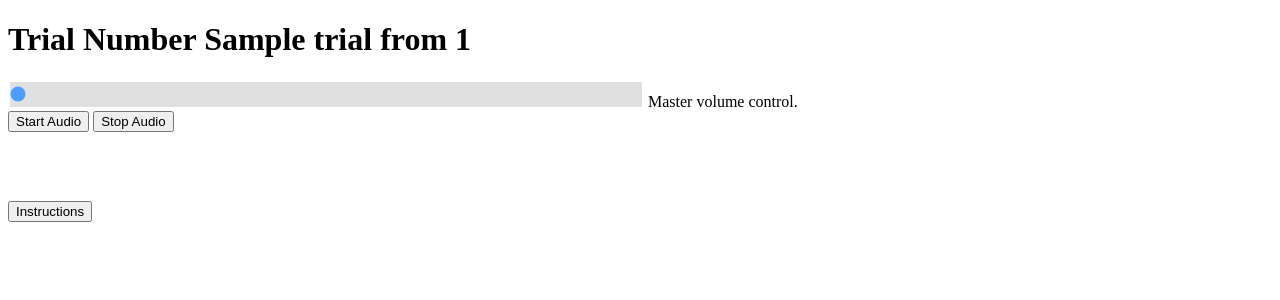
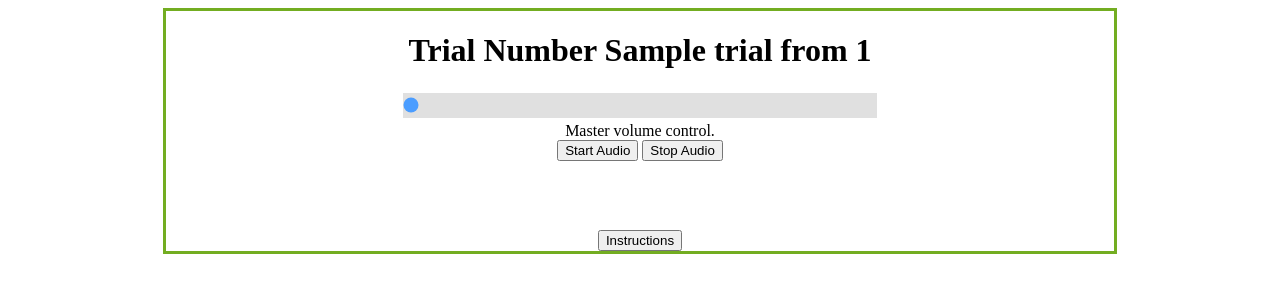
Before and after one commit to tombarkerml/BayesianListeningTests, a Flask app: template templates/compare_sounds_inverse.html in a window 1280 px wide. Shown: the top 300 px of the page. Run offline with Flask 2, Linux system fonts and the light colour scheme; the template is opened without the code that fills it: values that come from a table or form of the project are taken from there, most other values are stand-ins (such as "Sample title", 1, 10 or a date in 2020); parts of the project's set-up code (start-up, migrations or seed data) failed here and were passed over.

Commit message:
More aesthetics

```diff
--- a/static/styling.css
+++ b/static/styling.css
@@ -31,7 +31,7 @@
   font: 16px "Open Sans", Helvetica, Arial, sans-serif;
   border: 1px solid #22d;
   padding: 12px;
-  width: 500px;
+  width: 75%;
   text-align: center;
 }
 
@@ -42,3 +42,10 @@ div.introtext {
   border: 3px solid #73AD21;
   text-align: center;
 }
+
+div.testContainer {
+  width: 75%;
+  margin: auto;
+  border: 3px solid #73AD21;
+  text-align: center;
+}
--- a/templates/compare_sounds_inverse.html
+++ b/templates/compare_sounds_inverse.html
@@ -8,6 +8,7 @@
 <body>
 
 <!-- <h1> {{vals}} </h1> -->
+<div class="testContainer">
     <h1> Trial Number {{trial}} from {{n_trials}}</h1>
 
         <!--<input type="range" min="0" max="1" value="0.5" step="0.01" class="slider" id="rangeGain", name="Slider">
@@ -19,6 +20,7 @@
         <br>-->
 
         <input type="range" min="0" max="{{slider_range}}" value="0" step="0.001" class="slider" id="rangeMaster", name="Slider">
+    <br>
     Master volume control. <!-- <span id="valueToUpdateMaster">unset</span> -->
         <br>
 
@@ -35,6 +37,9 @@
         </form>
 
 <button class="button" id="instructionsButton">Instructions</button>
+</div>
+
+
 
         <div id="instructions" class="panel" hidden>
             {{content}}
```
Lines whose indentation alone changed are shown as unchanged.
